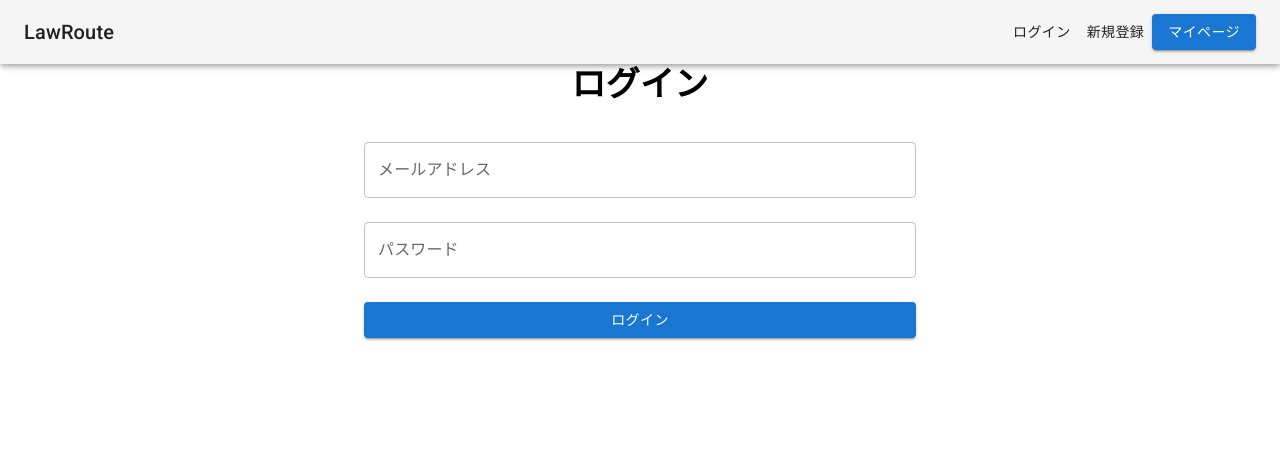
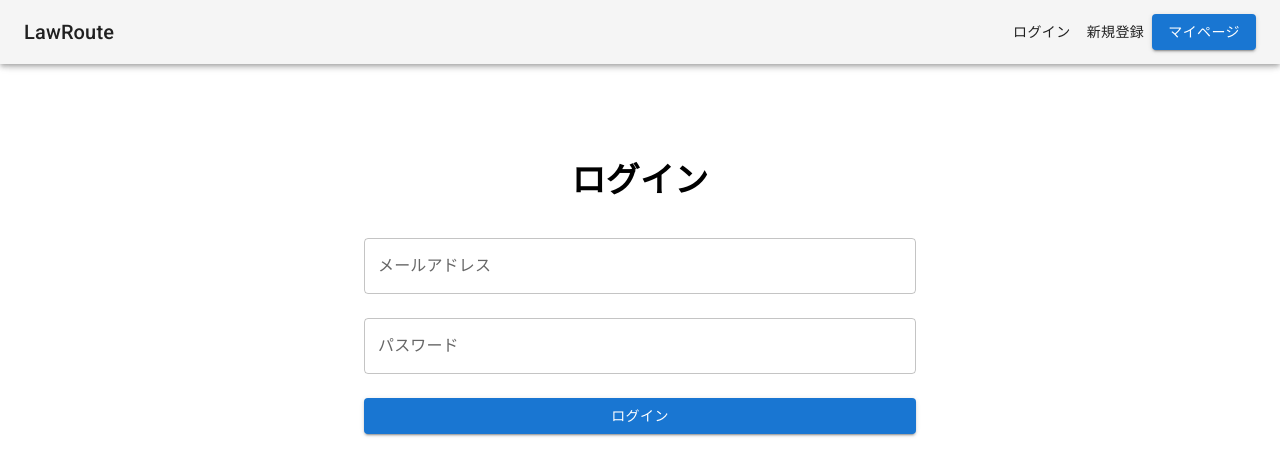
Before and after one commit to kitajima0401/Law-Route, a Next.js app: page /login in a window 1280 px wide. Shown: the top 476 px of the page. Built offline with nearby package versions, Linux system fonts and the light colour scheme; what @mui/material-nextjs would draw is missing.

Commit message:
fix padding

```diff
--- a/app/components/forms/LoginForm.tsx
+++ b/app/components/forms/LoginForm.tsx
@@ -17,7 +17,7 @@ const LoginForm = () => {
   }
 
   return(
-    <Container maxWidth="sm" sx={{mt: 8, minHeight: "100vh"}}>
+    <Container maxWidth="sm" sx={{pt:12, mt: 8, minHeight: "100vh"}}>
       <Box component="form" onSubmit={handleSubmit(onSubmit)} sx={{display: "flex", flexDirection: "column", gap: 3}}  >
         <Typography variant="h4" component="h1" align="center" gutterBottom fontWeight="bold">ログイン</Typography>
 
--- a/app/components/forms/RegisterForm.tsx
+++ b/app/components/forms/RegisterForm.tsx
@@ -15,7 +15,7 @@ const RegisterForm = () => {
   }
 
   return(
-    <Container maxWidth="sm" sx={{mt: 8, minHeight: "100vh"}}>
+    <Container maxWidth="sm" sx={{pt:12, mt: 8, minHeight: "100vh"}}>
       <Box component="form" onSubmit={handleSubmit(onSubmit)} noValidate sx={{display: "flex", flexDirection: "column", gap: 3}}>
         <Typography variant="h4" component="h1" align="center" gutterBottom fontWeight="bold">新規登録</Typography>
         <TextField variant="outlined" {...register("name")} label="ユーザーネーム" error={!!errors.name} helperText={errors.name?.message} disabled={registerMutation.isPending} />
```
